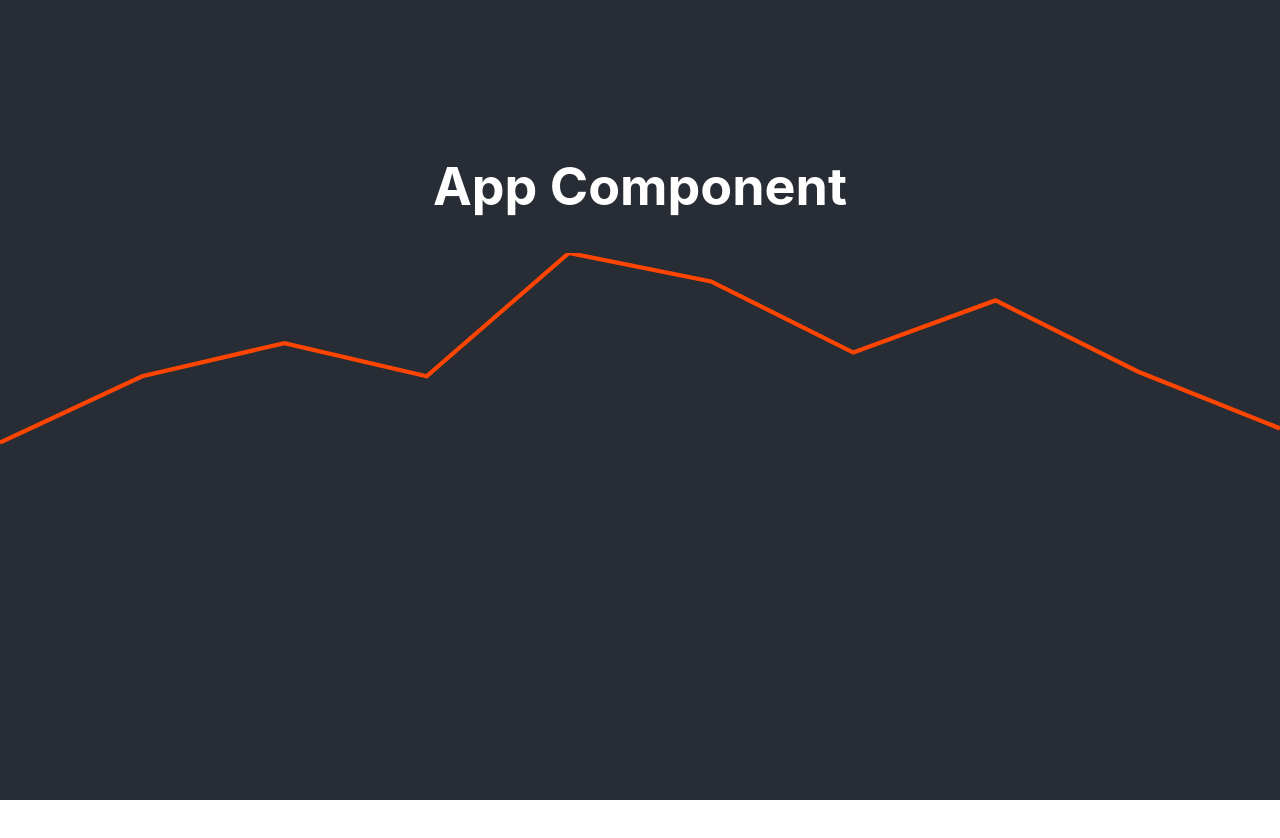
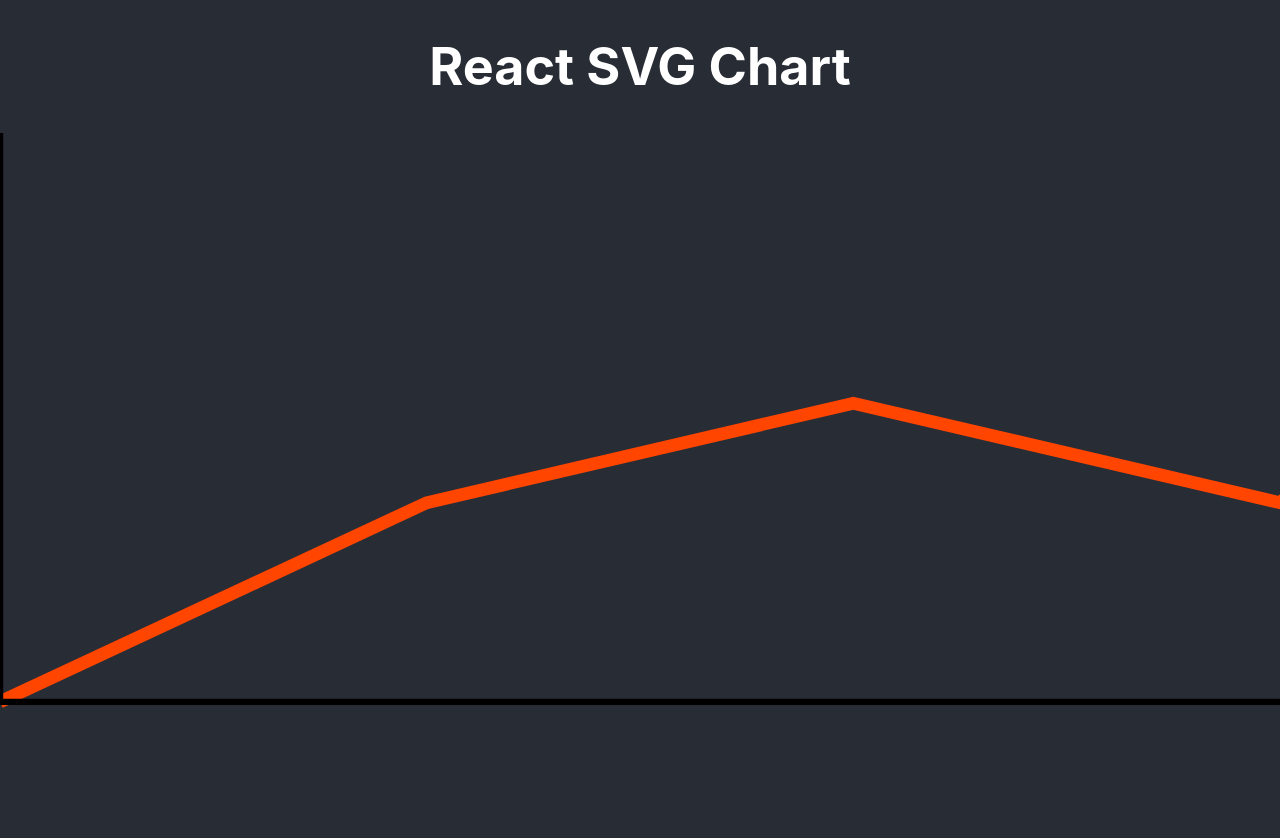
Before and after one commit to will-t-harris/svg-lines, a React (Create React App) app: page / in a window 1280 px wide. Shown: the top 838 px of the page. Before the commit the page ends 800 px from the top, so only its background shows below. Built offline with nearby package versions, Linux system fonts and the light colour scheme.

Commit message:
feat: line chart working properly
I had to use string.replace() on the pathD string that's being
built because the commas that were being inserted made the svg path
invalid. There's probably a better solution for this.

```diff
--- a/src/App.tsx
+++ b/src/App.tsx
@@ -1,4 +1,4 @@
-import React, {ReactElement} from 'react';
+import { default as React, ReactElement } from "react";
 
 import { LineChart } from "./components/LineChart/LineChart";
 import "./App.css";
@@ -15,12 +15,12 @@ const App: React.FC = (): ReactElement => {
 			data.push(obj);
 		}
 		return data;
-  };
+	};
 
 	return (
 		<div className="App">
 			<header className="App-header">
-				<h1>App Component</h1>
+				<h1>React SVG Chart</h1>
 				<LineChart data={createRandomArray(10)} />
 			</header>
 		</div>
--- a/src/components/LineChart/LineChart.tsx
+++ b/src/components/LineChart/LineChart.tsx
@@ -1,4 +1,4 @@
-import * as React from "react";
+import React from "react";
 import "./LineChart.css";
 
 interface Props {
@@ -38,18 +38,30 @@ export const LineChart: React.FC<Props> = ({
 		return maximumYValue;
 	};
 
-	const getSvgX = (x: number): number => (x / getMaximumX()) * svgWidth;
-	const getSvgY = (y: number): number =>
-		svgHeight - (y / getMaximumY()) * svgHeight;
+	const getSvgX = (x: number): number => {
+		return (x / getMaximumX()) * svgWidth;
+	};
 
+	const getSvgY = (y: number): number => {
+		return svgHeight - (y / getMaximumY()) * svgHeight;
+  };
+
+  // This build up the SVG paths from the data passed in
 	const makeSvgPath = () => {
-		let pathD = `M ${getSvgX(data[0].x)} ${getSvgY(data[0].y)}`;
-		pathD += data.map((point, index) => {
-			return `L ${getSvgX(point.x)} ${getSvgY(point.y)}`;
-		});
-
+		let pathD = ` M ${getSvgX(data[0].x)} ${getSvgY(data[0].y)} `;
+		pathD += data.map((point, i) => {
+			return `L ${getSvgX(point.x)} ${getSvgY(point.y)} `;
+    });
+    // I was getting commas in the final path, which caused the paths
+    // to be invalide. This replace works for now, but I'm sure there's
+    // a better solution.
+		const strippedPath = pathD.replace(/,/gm, "");
 		return (
-			<path className="linechart-path" d={pathD} style={{ stroke: color }} />
+			<path
+				className="linechart-path"
+				d={strippedPath}
+				style={{ stroke: color }}
+			/>
 		);
 	};
 
@@ -60,7 +72,7 @@ export const LineChart: React.FC<Props> = ({
 		const maxY = getMaximumY();
 
 		return (
-			<g>
+			<g className="linechart-axis">
 				<line
 					x1={getSvgX(minX)}
 					y1={getSvgY(minY)}
@@ -77,7 +89,7 @@ export const LineChart: React.FC<Props> = ({
 		);
 	};
 	return (
-		<svg viewBox={`0 0 ${svgWidth} ${svgHeight}`}>
+		<svg viewBox={`0 0 200 600`}>
 			{makeSvgPath()}
 			{makeAxis()}
 		</svg>
```
